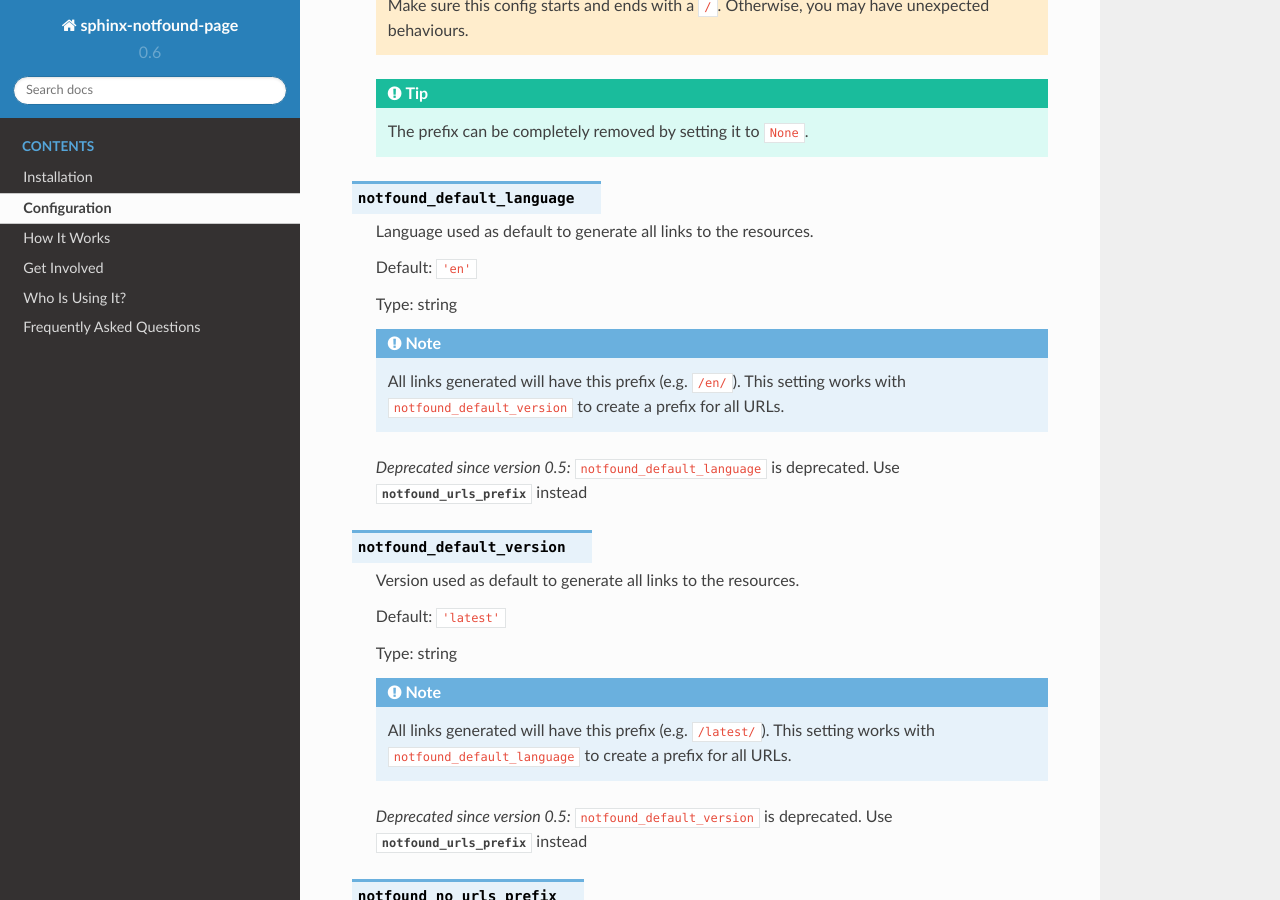
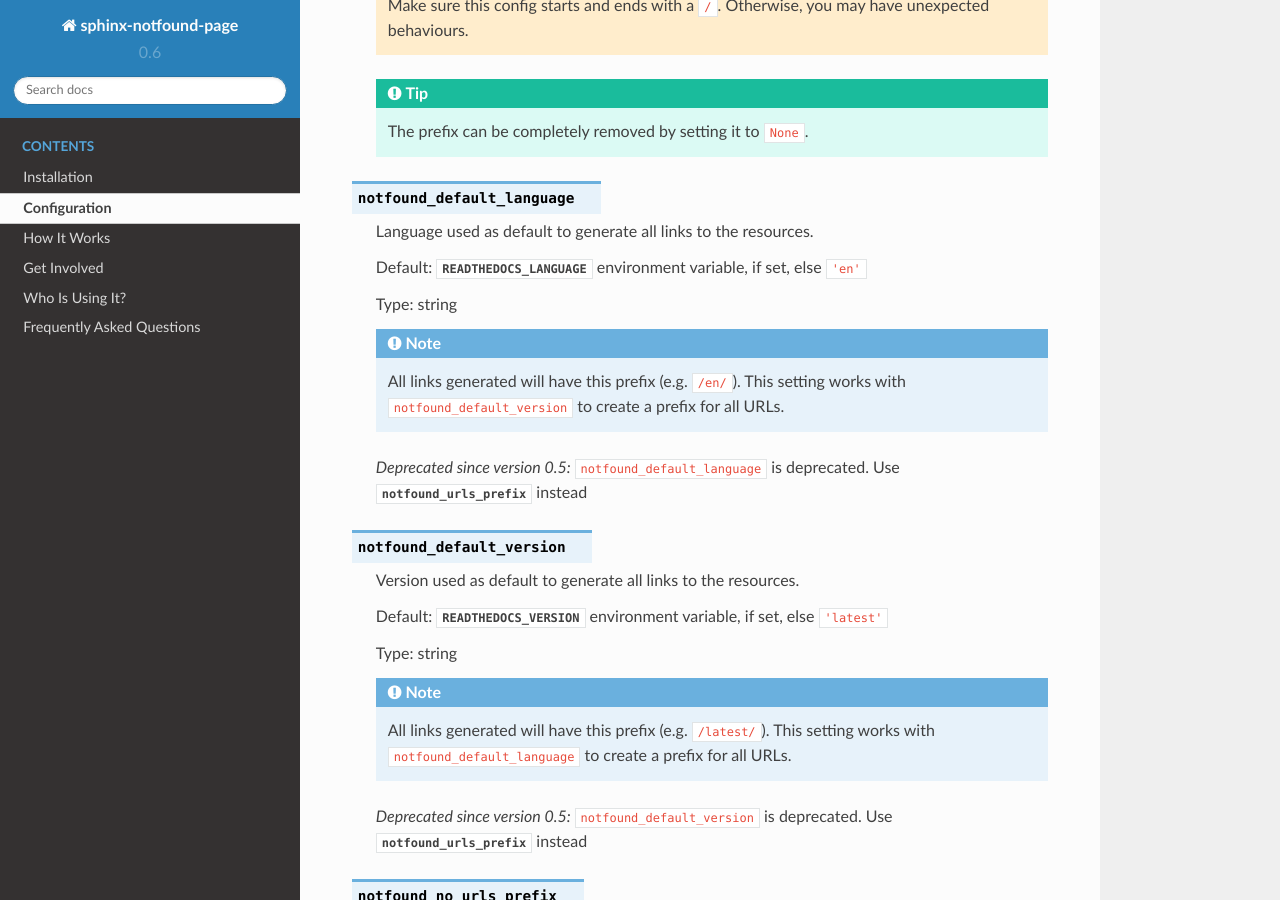
Before and after one commit to readthedocs/sphinx-notfound-page, a Sphinx documentation site: the page built from docs/configuration.rst, in a window 1280 px wide and 900 px high, scrolled down 1240 px. Built offline with Sphinx 7.4.7 and the Read the Docs theme 2.0.0, drawn with Linux system fonts in a browser that asks for light colours; pages that are not in the unit, such as notebooks, are missing from menus.

Commit message:
Update config docs

```diff
--- a/docs/configuration.rst
+++ b/docs/configuration.rst
@@ -63,7 +63,7 @@ For other use cases, you can customize these configuration options in your ``con
 
    Language used as default to generate all links to the resources.
 
-   Default: ``'en'``
+   Default: :envvar:`READTHEDOCS_LANGUAGE` environment variable, if set, else ``'en'``
 
    Type: string
 
@@ -80,7 +80,7 @@ For other use cases, you can customize these configuration options in your ``con
 
    Version used as default to generate all links to the resources.
 
-   Default: ``'latest'``
+   Default: :envvar:`READTHEDOCS_VERSION` environment variable, if set, else ``'latest'``
 
    Type: string
 
```
